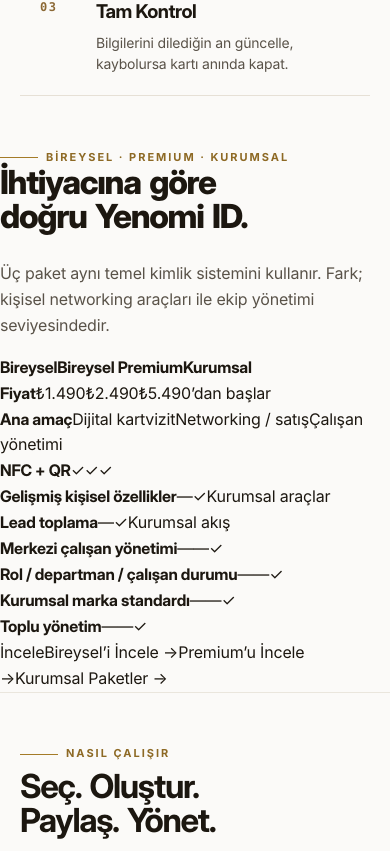
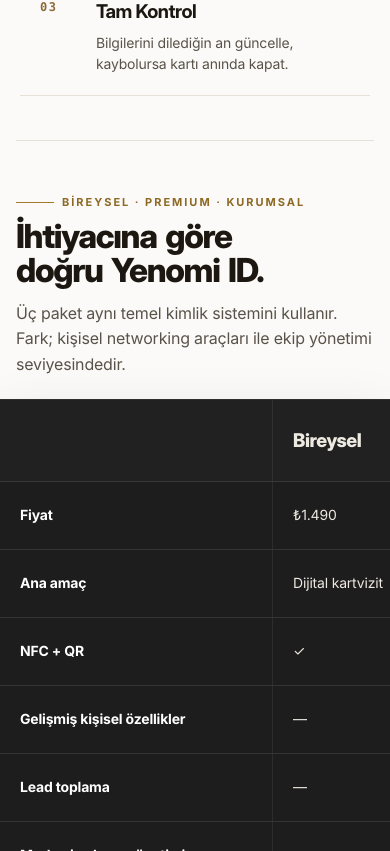
Before and after one commit to sevcanesim/id_system, a Next.js app: page / in a window 390 px wide. Shown: the part 1493-2344 px from the top of the page. Built offline with nearby package versions, Linux system fonts and the light colour scheme; no server answers.

Commit message:
fix(ui): restore homepage package matrix and tighten public rhythm

```diff
--- a/app/public-system.css
+++ b/app/public-system.css
@@ -1,6 +1,5 @@
 /* Yenomi ID — canonical public design system.
- * Route styles may own composition. This file is loaded last and owns the
- * visual contract shared by every logged-out/public surface.
+ * Loaded last. Route files own structure; this file owns the shared public visual contract.
  */
 
 :root {
@@ -12,20 +11,16 @@
   --public-border: var(--border);
   --public-container: var(--content);
   --public-gutter: var(--gutter-desktop);
-
-  --public-display: clamp(52px, 5vw, 64px);
-  --public-h1: clamp(44px, 4.3vw, 56px);
-  --public-h2: clamp(34px, 3.2vw, 44px);
+  --public-display: clamp(52px,5vw,64px);
+  --public-h1: clamp(44px,4.3vw,56px);
+  --public-h2: clamp(34px,3.2vw,44px);
   --public-h3: 24px;
   --public-body-lg: 18px;
   --public-body: 16px;
   --public-small: 14px;
   --public-eyebrow: 11px;
-
-  --public-section-y: clamp(56px, 7vw, 84px);
-  --public-section-y-tight: clamp(40px, 5vw, 60px);
-  --public-title-gap: 14px;
-  --public-copy-gap: 18px;
+  --public-section-y: clamp(52px,6vw,76px);
+  --public-section-y-tight: clamp(36px,4.5vw,54px);
   --public-radius-sm: 14px;
   --public-radius: 20px;
   --public-radius-lg: 28px;
@@ -50,23 +45,9 @@
   text-wrap: balance;
 }
 
-.public-site h1 {
-  font-size: var(--public-h1);
-  line-height: .98;
-  letter-spacing: -.045em;
-}
-
-.public-site h2 {
-  font-size: var(--public-h2);
-  line-height: 1.02;
-  letter-spacing: -.04em;
-}
-
-.public-site h3 {
-  font-size: var(--public-h3);
-  line-height: 1.12;
-  letter-spacing: -.025em;
-}
+.public-site h1 { font-size: var(--public-h1); line-height: .98; letter-spacing: -.045em; }
+.public-site h2 { font-size: var(--public-h2); line-height: 1.02; letter-spacing: -.04em; }
+.public-site h3 { font-size: var(--public-h3); line-height: 1.12; letter-spacing: -.025em; }
 
 .public-site :where(p,li,dd) {
   color: var(--public-muted);
@@ -74,21 +55,12 @@
 }
 
 .public-site :where(.yi-container,.home-container,.products-commerce-v3__container,.business-container,.support-container) {
-  width: min(calc(100% - (var(--public-gutter) * 2)), var(--public-container));
+  width: min(calc(100% - (var(--public-gutter) * 2)),var(--public-container));
   max-width: var(--public-container);
   margin-inline: auto;
 }
 
-.public-site :where(
-  .home-section__eyebrow,
-  .home-hero__eyebrow,
-  .products-commerce-v3__eyebrow,
-  .business-eyebrow,
-  .support-eyebrow,
-  .section-kicker,
-  .nfc-kicker,
-  [class*="__eyebrow"]
-) {
+.public-site :where(.home-section__eyebrow,.home-hero__eyebrow,.products-commerce-v3__eyebrow,.business-eyebrow,.support-eyebrow,.section-kicker,.nfc-kicker,[class*="__eyebrow"]) {
   color: var(--brand-gold-deep);
   font-family: var(--font-ui);
   font-size: var(--public-eyebrow);
@@ -146,83 +118,95 @@
 .public-site > div:first-child,
 .public-site [class$="-page"] { background-color: var(--public-canvas); }
 
-/* Canonical public page introductions. */
-.public-site :where(.public-page-title,.yi-page-head,.support-hero-inner,.corporate-section-heading) {
-  max-width: 780px;
-}
-
+.public-site :where(.public-page-title,.yi-page-head,.support-hero-inner,.corporate-section-heading) { max-width: 780px; }
 .public-site .public-page-title,
 .public-site .support-hero-inner {
-  width: min(calc(100% - (var(--public-gutter) * 2)), var(--public-container));
+  width: min(calc(100% - (var(--public-gutter) * 2)),var(--public-container));
   margin-inline: auto;
 }
-
-.public-site :where(.public-page-title,.support-hero) {
-  padding-block: var(--public-section-y-tight);
-}
-
+.public-site :where(.public-page-title,.support-hero) { padding-block: var(--public-section-y-tight); }
 .public-site :where(.public-page-title,.yi-page-head,.support-hero-inner,.corporate-section-heading) p {
   max-width: 680px;
   font-size: var(--public-body-lg);
   line-height: 1.65;
 }
 
-/* Homepage package matrix: replaces unrelated split cards with one decision surface. */
-.public-site .home-plan-comparison {
-  width: min(calc(100% - (var(--public-gutter) * 2)), var(--public-container));
+/* Homepage package decision matrix */
+.public-site .home-package-matrix {
+  width: min(calc(100% - (var(--public-gutter) * 2)),var(--public-container));
   margin-inline: auto;
   padding-block: var(--public-section-y);
+  border-top: 1px solid var(--public-border);
 }
 
-.public-site .home-plan-comparison__head {
+.public-site .home-package-matrix__head {
   max-width: 760px;
-  margin-bottom: 32px;
+  margin-bottom: 30px;
 }
 
-.public-site .home-plan-comparison__head p { max-width: 660px; font-size: 17px; line-height: 1.65; }
+.public-site .home-package-matrix__head h2 { margin: 9px 0 13px; }
+.public-site .home-package-matrix__head p { max-width: 660px; margin: 0; font-size: 16px; line-height: 1.6; }
 
-.public-site .home-plan-comparison__table-wrap {
+.public-site .home-package-matrix__scroll {
   overflow-x: auto;
   overscroll-behavior-inline: contain;
-  border: 1px solid var(--public-border);
-  border-radius: var(--public-radius-lg);
-  background: var(--public-surface);
-  box-shadow: var(--public-shadow);
+  border: 1px solid rgba(255,255,255,.08);
+  border-radius: 22px;
+  background: #1d1d1d;
+  box-shadow: 0 22px 56px rgba(21,18,13,.12);
+  -webkit-overflow-scrolling: touch;
 }
 
-.public-site .home-plan-comparison__table {
-  width: 100%;
-  min-width: 760px;
-  border-collapse: separate;
-  border-spacing: 0;
-  table-layout: fixed;
+.public-site .home-package-matrix__table {
+  min-width: 900px;
+  color: #f7f4ee;
 }
 
-.public-site .home-plan-comparison__table th,
-.public-site .home-plan-comparison__table td {
-  padding: 18px 22px;
-  border-bottom: 1px solid var(--public-border);
-  vertical-align: middle;
+.public-site .home-package-matrix__row {
+  display: grid;
+  grid-template-columns: minmax(250px,1.4fr) repeat(3,minmax(180px,1fr));
+  align-items: stretch;
+  min-height: 68px;
+  border-bottom: 1px solid rgba(255,255,255,.1);
 }
 
-.public-site .home-plan-comparison__table thead th { padding-block: 24px; background: #fbfaf7; }
-.public-site .home-plan-comparison__table thead th:first-child { width: 28%; }
-.public-site .home-plan-comparison__table thead th:nth-child(3) { background: #f4ead1; }
-.public-site .home-plan-comparison__table tbody td:nth-child(3) { background: rgba(244,234,209,.46); }
-.public-site .home-plan-comparison__table tbody tr:last-child > * { border-bottom: 0; }
-.public-site .home-plan-comparison__plan { display: grid; gap: 7px; }
-.public-site .home-plan-comparison__plan strong { font-size: 18px; color: var(--public-ink); }
-.public-site .home-plan-comparison__plan span { font-size: 13px; color: var(--public-muted); line-height: 1.45; }
-.public-site .home-plan-comparison__premium { display: inline-flex; width: max-content; padding: 5px 8px; border-radius: 999px; background: #1c1710; color: #fff; font-size: 10px; font-weight: 800; letter-spacing: .08em; text-transform: uppercase; }
-.public-site .home-plan-comparison__table tbody th { color: var(--public-ink); font-size: 14px; text-align: left; }
-.public-site .home-plan-comparison__table td { color: var(--public-muted); font-size: 14px; text-align: center; }
-.public-site .home-plan-comparison__table td svg { width: 18px; height: 18px; color: var(--brand-gold-deep); }
-.public-site .home-plan-comparison__price { color: var(--public-ink); font-size: 17px; font-weight: 760; font-variant-numeric: tabular-nums; }
-.public-site .home-plan-comparison__actions { display: flex; flex-wrap: wrap; gap: 12px; margin-top: 22px; }
+.public-site .home-package-matrix__row:last-child { border-bottom: 0; }
 
-/* Corporate pricing: one clear total price, no public per-seat arbitrage cue. */
+.public-site .home-package-matrix__row > * {
+  min-width: 0;
+  display: flex;
+  align-items: center;
+  padding: 18px 24px;
+  color: #eeeae2;
+  font-family: var(--font-ui);
+  font-size: 15px;
+  line-height: 1.35;
+}
+
+.public-site .home-package-matrix__row > :first-child { color: #fff; font-weight: 680; }
+.public-site .home-package-matrix__row > :nth-child(n+2) { border-left: 1px solid rgba(255,255,255,.07); }
+.public-site .home-package-matrix__row > :nth-child(3) { background: rgba(197,160,89,.065); }
+
+.public-site .home-package-matrix__header {
+  min-height: 82px;
+  background: rgba(255,255,255,.02);
+}
+
+.public-site .home-package-matrix__header > strong {
+  font-family: var(--font-display);
+  font-size: 21px;
+  font-weight: 720;
+  letter-spacing: -.025em;
+}
+
+.public-site .home-package-matrix__header > :nth-child(3) { color: #e0bd70; }
+.public-site .home-package-matrix__actions { min-height: 76px; }
+.public-site .home-package-matrix__actions a { color: #e0bd70; font-weight: 760; text-decoration: none; }
+.public-site .home-package-matrix__actions a:hover { text-decoration: underline; text-underline-offset: 4px; }
+
+/* Corporate pricing */
 .public-site .corporate-pricing-section {
-  width: min(calc(100% - (var(--public-gutter) * 2)), var(--public-container));
+  width: min(calc(100% - (var(--public-gutter) * 2)),var(--public-container));
   margin-inline: auto;
   padding-block: var(--public-section-y);
 }
@@ -235,20 +219,9 @@
   box-shadow: var(--public-shadow);
 }
 
-.public-site .corporate-pack-table {
-  width: 100%;
-  min-width: 760px;
-  border-collapse: separate;
-  border-spacing: 0;
-}
-
+.public-site .corporate-pack-table { width: 100%; min-width: 760px; border-collapse: separate; border-spacing: 0; }
 .public-site .corporate-pack-table th,
-.public-site .corporate-pack-table td {
-  padding: 17px 18px;
-  border-bottom: 1px solid var(--public-border);
-  background: transparent;
-}
-
+.public-site .corporate-pack-table td { padding: 17px 18px; border-bottom: 1px solid var(--public-border); background: transparent; }
 .public-site .corporate-pack-table thead th {
   padding-block: 16px;
   color: var(--public-muted);
@@ -258,23 +231,18 @@
   text-transform: uppercase;
   background: #fbfaf7;
 }
-
 .public-site .corporate-pack-table tbody tr:last-child > * { border-bottom: 0; }
 .public-site .corporate-pack-table tbody tr.is-recommended > * { background: #f5ecd8; }
 .public-site .corporate-pack-table .corporate-price-primary strong { color: var(--public-ink); font-size: 17px; font-variant-numeric: tabular-nums; }
 .public-site .corporate-pack-table .corporate-price-period { color: var(--public-muted); font-size: 12px; }
 .public-site .corporate-tier-badge { background: #1c1710; color: #fff; }
-
-/* Hide the per-seat comparison column visually. Total team cost is the buying unit. */
 .public-site .corporate-pack-table th:nth-child(5),
 .public-site .corporate-pack-table td:nth-child(5) { display: none; }
-
 .public-site .corporate-pack-note { max-width: 820px; margin-top: 18px; line-height: 1.65; }
 
-/* Network Mail is an included capability on the sales page; top-up economics live in-panel. */
 .public-site .corporate-mail-credits-box { display: none; }
 .public-site .corporate-network-mail-section {
-  width: min(calc(100% - (var(--public-gutter) * 2)), var(--public-container));
+  width: min(calc(100% - (var(--public-gutter) * 2)),var(--public-container));
   margin-inline: auto;
   padding-block: var(--public-section-y);
 }
@@ -283,13 +251,13 @@
 .public-site .corporate-mail-cro-quote,
 .public-site .corporate-mail-use-cases { border-radius: var(--public-radius); }
 
-/* Support: lighter hierarchy, consistent cards and readable FAQ width. */
+/* Support */
 .public-site .support-hero { border-bottom: 1px solid var(--public-border); background: linear-gradient(180deg,#fbfaf8 0%,#f7f3eb 100%); }
 .public-site .support-hero-inner { text-align: center; }
 .public-site .support-hero-inner p { margin-inline: auto; }
 .public-site .support-search {
   max-width: 720px;
-  margin: 26px auto 0;
+  margin: 24px auto 0;
   padding: 6px;
   border: 1px solid var(--public-border);
   border-radius: 18px;
@@ -299,7 +267,7 @@
 .public-site .support-search input { min-height: 48px; font-size: 16px; }
 .public-site .support-search button { min-height: 46px; border-radius: 13px; }
 .public-site .support-main {
-  width: min(calc(100% - (var(--public-gutter) * 2)), var(--public-container));
+  width: min(calc(100% - (var(--public-gutter) * 2)),var(--public-container));
   margin-inline: auto;
   padding-block: var(--public-section-y);
 }
@@ -320,9 +288,9 @@
 .public-site .support-faq-group details { border-bottom: 1px solid var(--public-border); }
 .public-site .support-faq-group summary { min-height: 62px; padding-block: 18px; color: var(--public-ink); font-weight: 680; }
 .public-site .support-contact {
-  width: min(calc(100% - (var(--public-gutter) * 2)), var(--public-container));
+  width: min(calc(100% - (var(--public-gutter) * 2)),var(--public-container));
   margin: 0 auto var(--public-section-y);
-  padding: 32px;
+  padding: 30px;
   border: 1px solid var(--public-border);
   border-radius: var(--public-radius-lg);
   background: #1d1914;
@@ -330,9 +298,9 @@
 }
 .public-site .support-contact h2,
 .public-site .support-contact p { color: #fff; }
-.public-site .support-contact p { opacity: .74; }
+.public-site .support-contact p { opacity: .78; }
 
-/* Product page: reduce oversized blocks and make the product specimen the focal point. */
+/* NFC product */
 .public-site .nfc-product-hero { padding-block: var(--public-section-y-tight); }
 .public-site .nfc-product-hero__grid { gap: clamp(28px,5vw,72px); align-items: center; }
 .public-site .nfc-product-hero__visual {
@@ -357,7 +325,7 @@
 .public-site .nfc-faq__list details { border-bottom: 1px solid var(--public-border); }
 .public-site .nfc-faq__list summary { min-height: 62px; padding-block: 18px; }
 
-/* Cart: remove the floating-component feel and keep purchase hierarchy obvious. */
+/* Cart */
 .public-site .yi-cart-page { padding-block: var(--public-section-y-tight) var(--public-section-y); }
 .public-site .yi-cart-page .yi-page-head { margin-bottom: 28px; }
 .public-site .yi-cart-page .yi-page-head > span { color: var(--brand-gold-deep); font-size: var(--public-eyebrow); font-weight: 800; letter-spacing: .14em; }
@@ -370,10 +338,10 @@
 .public-site .yi-cart-summary .total { padding-top: 16px; border-top: 1px solid var(--public-border); }
 .public-site .yi-cart-summary .total b { font-size: 24px; color: var(--public-ink); }
 
-/* Login: one balanced auth composition instead of competing card systems. */
+/* Login */
 .public-site .p6-auth-page { padding-block: var(--public-section-y-tight); }
 .public-site .p6-auth-shell {
-  width: min(calc(100% - (var(--public-gutter) * 2)), 1120px);
+  width: min(calc(100% - (var(--public-gutter) * 2)),1120px);
   margin-inline: auto;
   display: grid;
   grid-template-columns: minmax(0,1.05fr) minmax(420px,.95fr);
@@ -399,6 +367,8 @@
 
 @media (max-width: 980px) {
   :root { --public-gutter: var(--gutter-tablet); }
+  .public-site .home-package-matrix__row { grid-template-columns: minmax(220px,1.3fr) repeat(3,minmax(170px,1fr)); }
+  .public-site .home-package-matrix__row > * { padding-inline: 22px; }
   .public-site .corporate-network-mail-grid { grid-template-columns: 1fr; }
   .public-site .p6-auth-shell { grid-template-columns: 1fr; max-width: 680px; }
   .public-site .p6-auth-story { min-height: auto; }
@@ -409,22 +379,24 @@
 @media (max-width: 760px) {
   :root {
     --public-gutter: var(--gutter);
-    --public-display: clamp(40px, 12vw, 52px);
-    --public-h1: clamp(38px, 11vw, 48px);
-    --public-h2: clamp(30px, 8.5vw, 38px);
+    --public-display: clamp(40px,12vw,52px);
+    --public-h1: clamp(38px,11vw,48px);
+    --public-h2: clamp(30px,8.5vw,38px);
     --public-h3: 22px;
-    --public-section-y: 48px;
-    --public-section-y-tight: 36px;
+    --public-section-y: 44px;
+    --public-section-y-tight: 32px;
   }
 
   .public-site h1,
   .public-site .products-commerce-v3__hero h1,
   .public-site [class*="hero"] h1 { line-height: 1; }
 
-  .public-site .home-plan-comparison__table-wrap,
+  .public-site .home-package-matrix__head { margin-bottom: 22px; }
+  .public-site .home-package-matrix__scroll,
   .public-site .corporate-pack-table-wrap { margin-inline: calc(var(--public-gutter) * -1); border-left: 0; border-right: 0; border-radius: 0; }
-  .public-site .home-plan-comparison__actions { display: grid; }
-  .public-site .home-plan-comparison__actions a { width: 100%; justify-content: center; }
+  .public-site .home-package-matrix__row > * { padding: 17px 20px; font-size: 14px; }
+  .public-site .home-package-matrix__header > strong { font-size: 19px; }
+
   .public-site .support-hero-inner { text-align: left; }
   .public-site .support-hero-inner p { margin-inline: 0; }
   .public-site .support-search { display: grid; grid-template-columns: 1fr; padding: 8px; }
@@ -433,8 +405,10 @@
   .public-site .support-section-head { display: block; }
   .public-site .support-topic-card { min-height: 0; padding: 18px; }
   .public-site .support-contact { padding: 24px; }
+
   .public-site .nfc-product-hero__visual { min-height: 360px; }
   .public-site .nfc-includes__grid { padding: 22px; }
+
   .public-site .p6-auth-page { padding-block: 20px; }
   .public-site .p6-auth-shell { width: min(calc(100% - 24px),680px); border-radius: 22px; }
   .public-site .p6-auth-story { padding: 28px 24px; }
```
